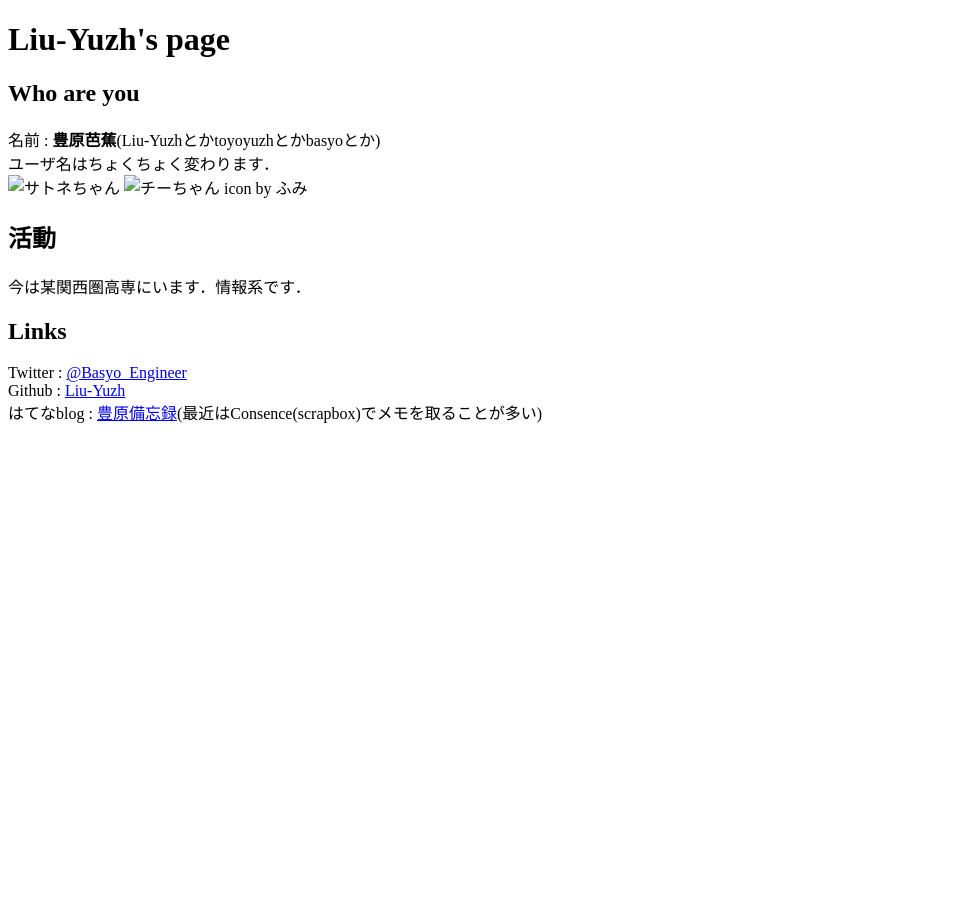
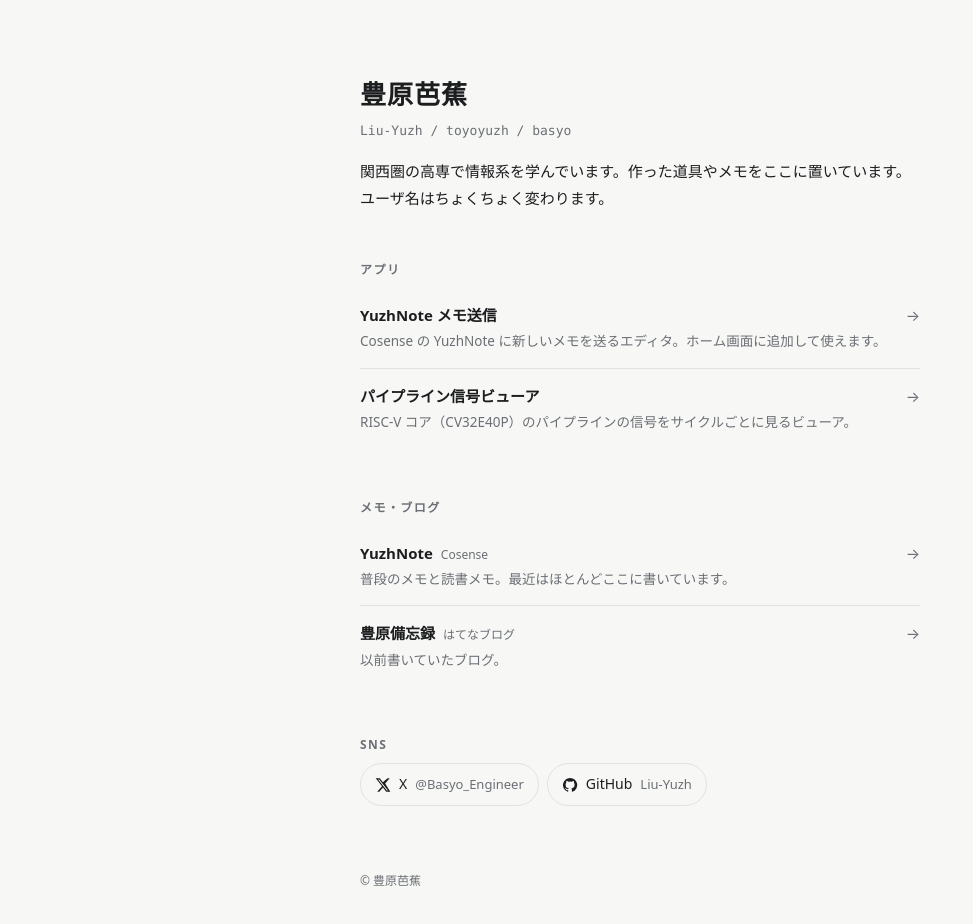
Before and after one commit to Liu-Yuzh/Liu-Yuzh.github.io, a plain HTML site: page index.html in a window 1280 px wide. Shown: the whole page, without its empty margins (0-973 px from the left). Before the commit the page ends 800 px from the top, so only its background shows below. Drawn offline with Linux system fonts and the light colour scheme.

Commit message:
トップページを作り直し、アプリ・メモ・SNS へのリンクを並べる
存在しない image/ の画像の参照は外した。

Co-Authored-By: Claude Opus 5.5 <noreply@anthropic.com>

```diff
--- a/index.html
+++ b/index.html
@@ -1,28 +1,77 @@
-<!DOCTYPE html>
-<html lang="en">
+<!doctype html>
+<html lang="ja">
 <head>
-    <meta charset="UTF-8">
-    <meta name="viewport" content="Liu_Yuzhのホームページ">
-    <title>Liu_Yuzhのホームページ</title>
+<meta charset="utf-8">
+<meta name="viewport" content="width=device-width, initial-scale=1">
+<title>豊原芭蕉</title>
+<meta name="description" content="豊原芭蕉（Liu-Yuzh）のホームページ。作ったアプリと SNS へのリンク。">
+<meta name="theme-color" content="#f7f7f5" media="(prefers-color-scheme: light)">
+<meta name="theme-color" content="#141516" media="(prefers-color-scheme: dark)">
+<link rel="stylesheet" href="style.css">
 </head>
 <body>
-    <h1>Liu-Yuzh's page</h1>
+<main>
+  <header class="intro">
+    <h1>豊原芭蕉</h1>
+    <p class="handle">Liu-Yuzh / toyoyuzh / basyo</p>
+    <p>関西圏の高専で情報系を学んでいます。作った道具やメモをここに置いています。ユーザ名はちょくちょく変わります。</p>
+  </header>
 
-    <h2>Who are you</h2>
-    名前 : <b>豊原芭蕉</b>(Liu-Yuzhとかtoyoyuzhとかbasyoとか)<br>
-    ユーザ名はちょくちょく変わります．
-    <br>
-    <img src="image/icon1.jpg" width="15%" alt="サトネちゃん">
-    <img src="image/icon2.png" width="20%" alt="チーちゃん">
-    icon by ふみ<br>
+  <section>
+    <h2>アプリ</h2>
+    <ul class="list">
+      <li>
+        <a href="yuzhnote/">
+          <span class="name">YuzhNote メモ送信</span>
+          <span class="desc">Cosense の YuzhNote に新しいメモを送るエディタ。ホーム画面に追加して使えます。</span>
+        </a>
+      </li>
+      <li>
+        <a href="riscv-viz/">
+          <span class="name">パイプライン信号ビューア</span>
+          <span class="desc">RISC-V コア（CV32E40P）のパイプラインの信号をサイクルごとに見るビューア。</span>
+        </a>
+      </li>
+    </ul>
+  </section>
 
-    <h2>活動</h2>
-    今は某関西圏高専にいます．情報系です．
+  <section>
+    <h2>メモ・ブログ</h2>
+    <ul class="list">
+      <li>
+        <a href="https://scrapbox.io/YuzhNote/">
+          <span class="name">YuzhNote <span class="where">Cosense</span></span>
+          <span class="desc">普段のメモと読書メモ。最近はほとんどここに書いています。</span>
+        </a>
+      </li>
+      <li>
+        <a href="https://basyoengine.hatenablog.com/archive">
+          <span class="name">豊原備忘録 <span class="where">はてなブログ</span></span>
+          <span class="desc">以前書いていたブログ。</span>
+        </a>
+      </li>
+    </ul>
+  </section>
 
+  <section>
+    <h2>SNS</h2>
+    <ul class="sns">
+      <li>
+        <a href="https://x.com/Basyo_Engineer">
+          <svg viewBox="0 0 24 24" aria-hidden="true"><path d="M18.9 2H22l-6.8 7.8L23 22h-6.2l-4.8-6.3L6.4 22H3.3l7.3-8.3L1 2h6.3l4.4 5.8L18.9 2Zm-1.1 18.1h1.7L6.3 3.8H4.5l13.3 16.3Z"/></svg>
+          <span>X</span><span class="id">@Basyo_Engineer</span>
+        </a>
+      </li>
+      <li>
+        <a href="https://github.com/Liu-Yuzh">
+          <svg viewBox="0 0 24 24" aria-hidden="true"><path d="M12 1.5a10.5 10.5 0 0 0-3.3 20.5c.5.1.7-.2.7-.5v-1.8c-2.9.6-3.5-1.4-3.5-1.4-.5-1.2-1.2-1.5-1.2-1.5-1-.7.1-.7.1-.7 1 .1 1.6 1.1 1.6 1.1.9 1.6 2.5 1.2 3.1.9.1-.7.4-1.2.7-1.4-2.3-.3-4.8-1.2-4.8-5.2 0-1.1.4-2.1 1.1-2.8-.1-.3-.5-1.4.1-2.8 0 0 .9-.3 2.9 1.1a10 10 0 0 1 5.3 0c2-1.4 2.9-1.1 2.9-1.1.6 1.4.2 2.5.1 2.8.7.7 1.1 1.7 1.1 2.8 0 4-2.5 4.9-4.8 5.2.4.3.7 1 .7 1.9v2.9c0 .3.2.6.7.5A10.5 10.5 0 0 0 12 1.5Z"/></svg>
+          <span>GitHub</span><span class="id">Liu-Yuzh</span>
+        </a>
+      </li>
+    </ul>
+  </section>
 
-    <h2>Links</h2>
-    Twitter : <a href="https://x.com/Basyo_Engineer">@Basyo_Engineer</a><br>
-    Github  : <a href="https://github.com/Liu-Yuzh">Liu-Yuzh</a><br>
-    はてなblog : <a href="https://basyoengine.hatenablog.com/archive">豊原備忘録</a>(最近はConsence(scrapbox)でメモを取ることが多い)
+  <footer>© 豊原芭蕉</footer>
+</main>
 </body>
 </html>
--- a/style.css
+++ b/style.css
@@ -0,0 +1,131 @@
+:root {
+  --bg: #f7f7f5;
+  --ink: #1c1d1f;
+  --muted: #6b6f75;
+  --line: #e2e2de;
+  --hover: #ededea;
+  --accent: #2f4fa8;
+}
+@media (prefers-color-scheme: dark) {
+  :root {
+    --bg: #141516;
+    --ink: #e6e7e8;
+    --muted: #9a9ea4;
+    --line: #2a2c2f;
+    --hover: #1e2022;
+    --accent: #8fa8ec;
+  }
+}
+
+* { box-sizing: border-box; }
+
+body {
+  margin: 0;
+  background: var(--bg);
+  color: var(--ink);
+  font-family: system-ui, -apple-system, "Hiragino Sans", "Hiragino Kaku Gothic ProN", "Yu Gothic UI", "Noto Sans JP", sans-serif;
+  font-size: 15px;
+  line-height: 1.75;
+  -webkit-font-smoothing: antialiased;
+}
+
+main {
+  max-width: 600px;
+  margin: 0 auto;
+  padding: 72px 20px 48px;
+}
+
+a { color: inherit; text-decoration: none; }
+
+.intro h1 {
+  margin: 0;
+  font-size: 26px;
+  font-weight: 700;
+  letter-spacing: 0.04em;
+}
+.intro .handle {
+  margin: 2px 0 16px;
+  color: var(--muted);
+  font-size: 13px;
+  font-family: ui-monospace, SFMono-Regular, Menlo, monospace;
+}
+.intro p { margin: 0; }
+
+section { margin-top: 48px; }
+
+h2 {
+  margin: 0 0 8px;
+  font-size: 12px;
+  font-weight: 600;
+  letter-spacing: 0.12em;
+  color: var(--muted);
+}
+
+ul { list-style: none; margin: 0; padding: 0; }
+
+/* アプリ・メモの一覧 */
+.list li + li { border-top: 1px solid var(--line); }
+.list a {
+  display: block;
+  padding: 14px 12px;
+  margin: 0 -12px;
+  border-radius: 8px;
+  transition: background-color 0.15s;
+}
+.list a:hover { background: var(--hover); }
+.list .name {
+  display: flex;
+  align-items: baseline;
+  gap: 8px;
+  font-weight: 600;
+}
+.list .name::after {
+  content: "→";
+  margin-left: auto;
+  color: var(--muted);
+  font-weight: 400;
+  transition: transform 0.15s, color 0.15s;
+}
+.list a:hover .name::after { color: var(--accent); transform: translateX(3px); }
+.list .where {
+  font-size: 12px;
+  font-weight: 400;
+  color: var(--muted);
+}
+.list .desc {
+  display: block;
+  margin-top: 2px;
+  font-size: 13.5px;
+  color: var(--muted);
+}
+
+/* SNS */
+.sns { display: flex; flex-wrap: wrap; gap: 8px; }
+.sns a {
+  display: inline-flex;
+  align-items: center;
+  gap: 8px;
+  padding: 8px 14px;
+  border: 1px solid var(--line);
+  border-radius: 999px;
+  font-size: 14px;
+  transition: border-color 0.15s, background-color 0.15s;
+}
+.sns a:hover { border-color: var(--accent); background: var(--hover); }
+.sns svg { width: 16px; height: 16px; fill: currentColor; flex: none; }
+.sns .id { color: var(--muted); font-size: 13px; }
+
+a:focus-visible {
+  outline: 2px solid var(--accent);
+  outline-offset: 2px;
+}
+
+footer {
+  margin-top: 64px;
+  font-size: 12px;
+  color: var(--muted);
+}
+
+@media (max-width: 480px) {
+  main { padding-top: 48px; }
+}
```
